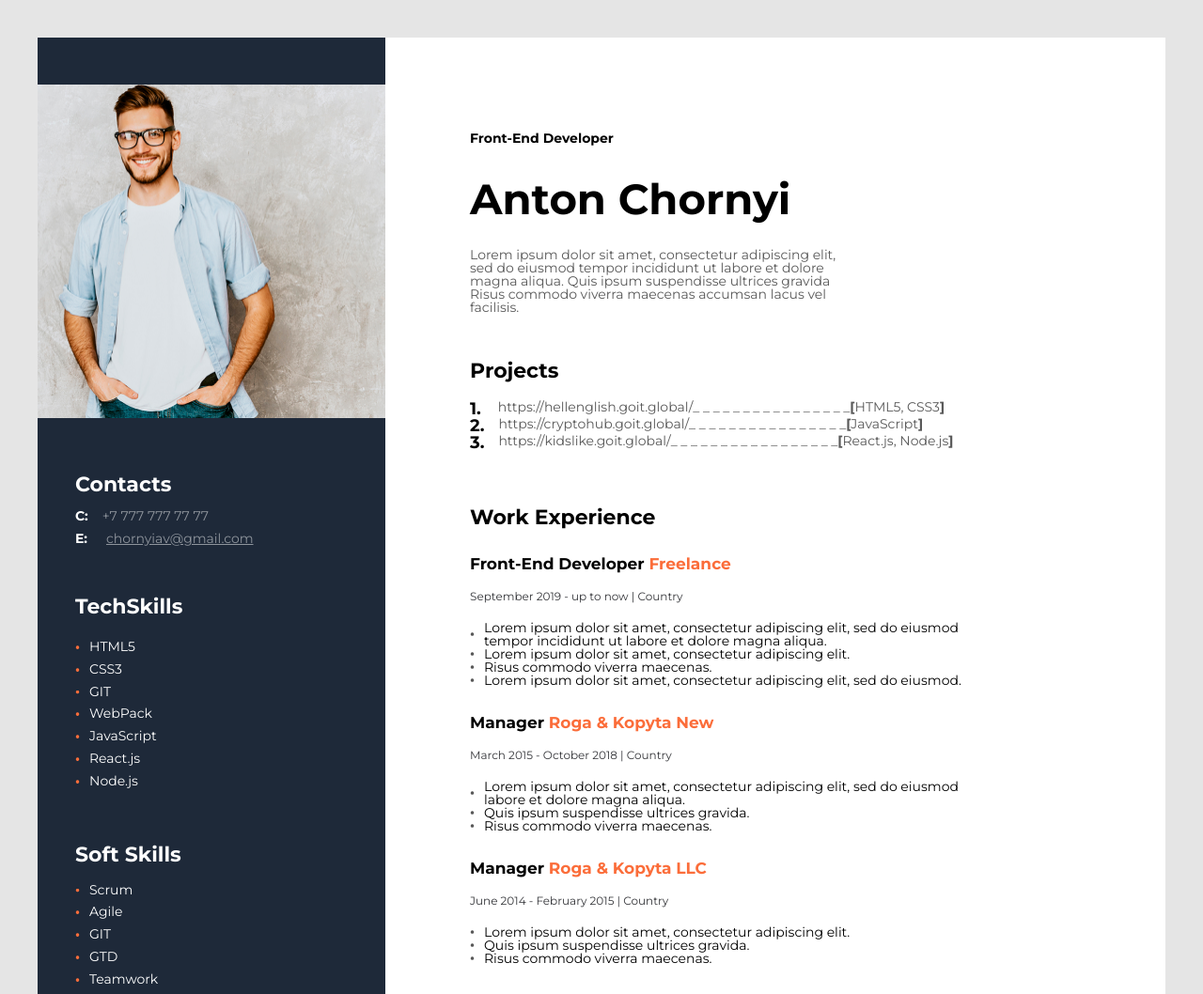
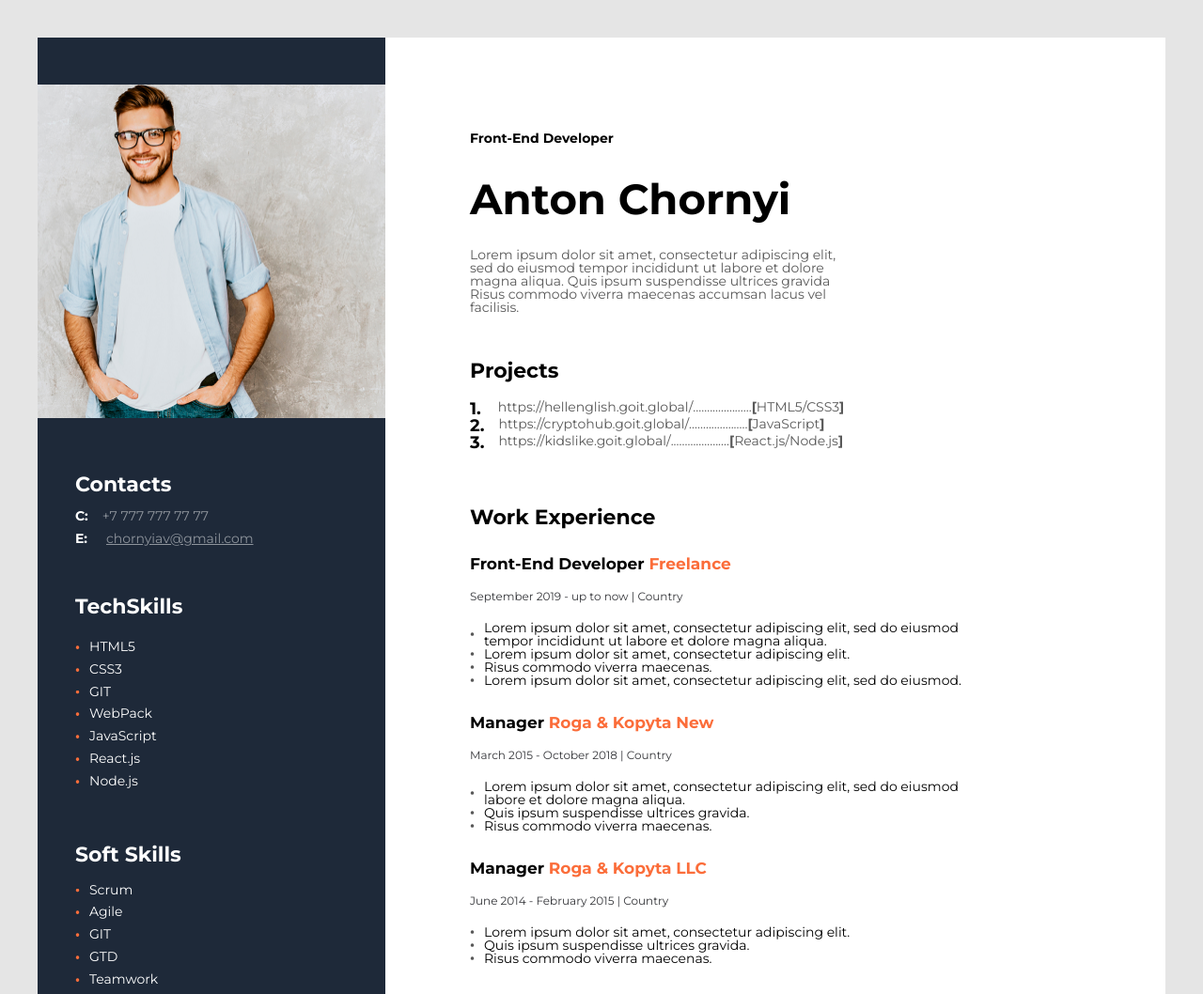
Before and after one commit to vladosi1/Summary, a plain HTML site: page index.html in a window 1280 px wide. Shown: the top 1058 px of the page at 94% size. Drawn offline with Linux system fonts and the light colour scheme.

Commit message:
change ul class="text

```diff
--- a/index.html
+++ b/index.html
@@ -64,11 +64,11 @@
 				<h2 id="Projects1" class="subtitles">Projects</h2>
 					<div class="row">
 				<ul class="text">
-					<li><p class="numbers">1.</p><a id="firslinl" class="links" href="">https://hellenglish.goit.global/</a>_ _ _ _ _ _ _ _ _ _ _ _ _ _ _ _<b>[</b> HTML5, CSS3 <b>]</b>
+					<li><p class="numbers">1.</p><a id="firslinl" class="links" href="">https://hellenglish.goit.global/</a>.....................<b>[</b> HTML5/CSS3 <b>]</b>
 					</li>
-					<li><p class="numbers">2.</p><a class="links" href="">https://cryptohub.goit.global/</a>_ _ _ _ _ _ _ _ _ _ _ _ _ _ _ _<b>[</b> JavaScript <b>]</b>
+					<li><p class="numbers">2.</p><a class="links" href="">https://cryptohub.goit.global/</a>.....................<b>[</b> JavaScript <b>]</b>
 					</li>
-					<li><p class="numbers">3.</p><a class="links" href="">https://kidslike.goit.global/</a>_ _ _ _ _ _ _ _ _ _ _ _ _ _ _ _ _<b>[</b> React.js, Node.js <b>]</b>
+					<li><p class="numbers">3.</p><a class="links" href="">https://kidslike.goit.global/</a>.....................<b>[</b>React.js/Node.js <b>]</b>
 					</li>
 				</ul>
 					</div>
```
